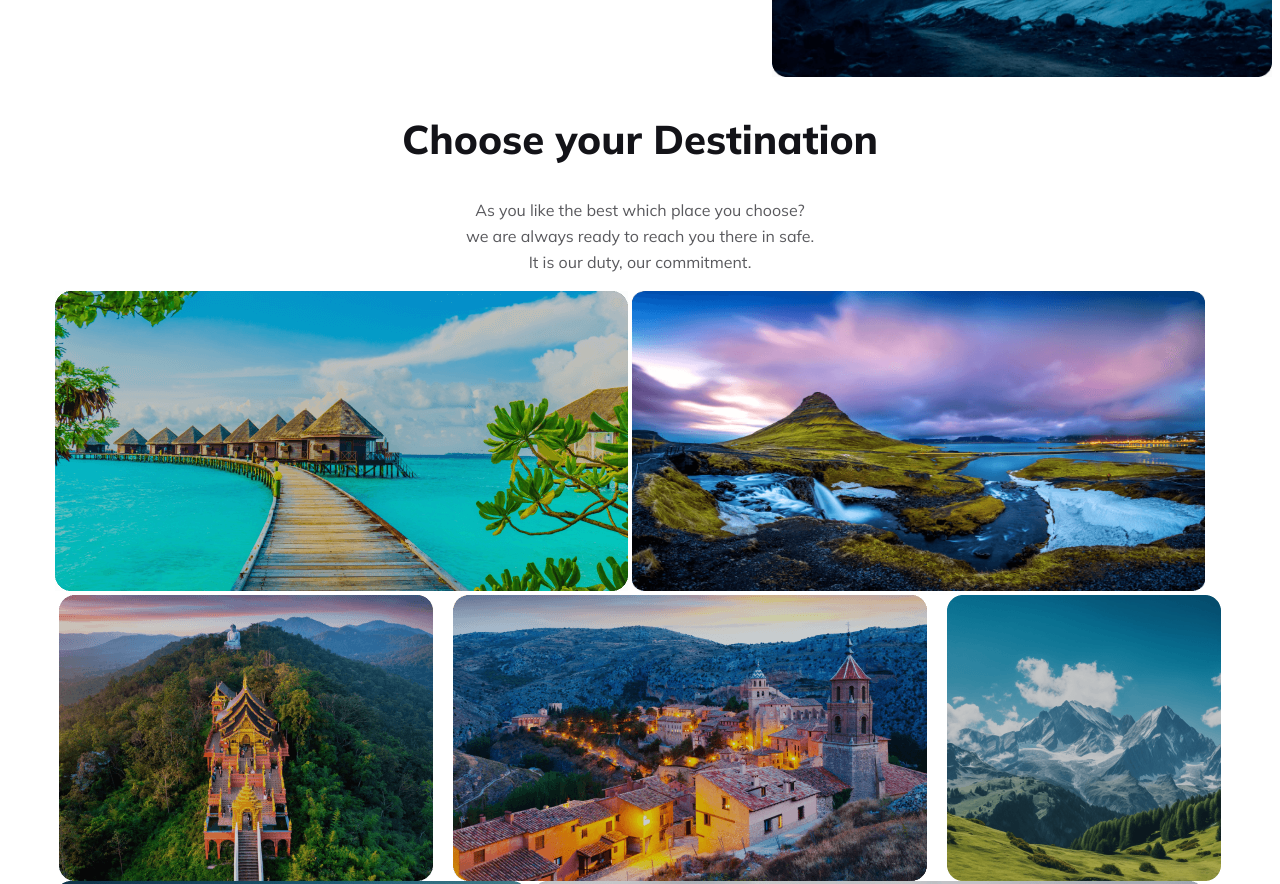
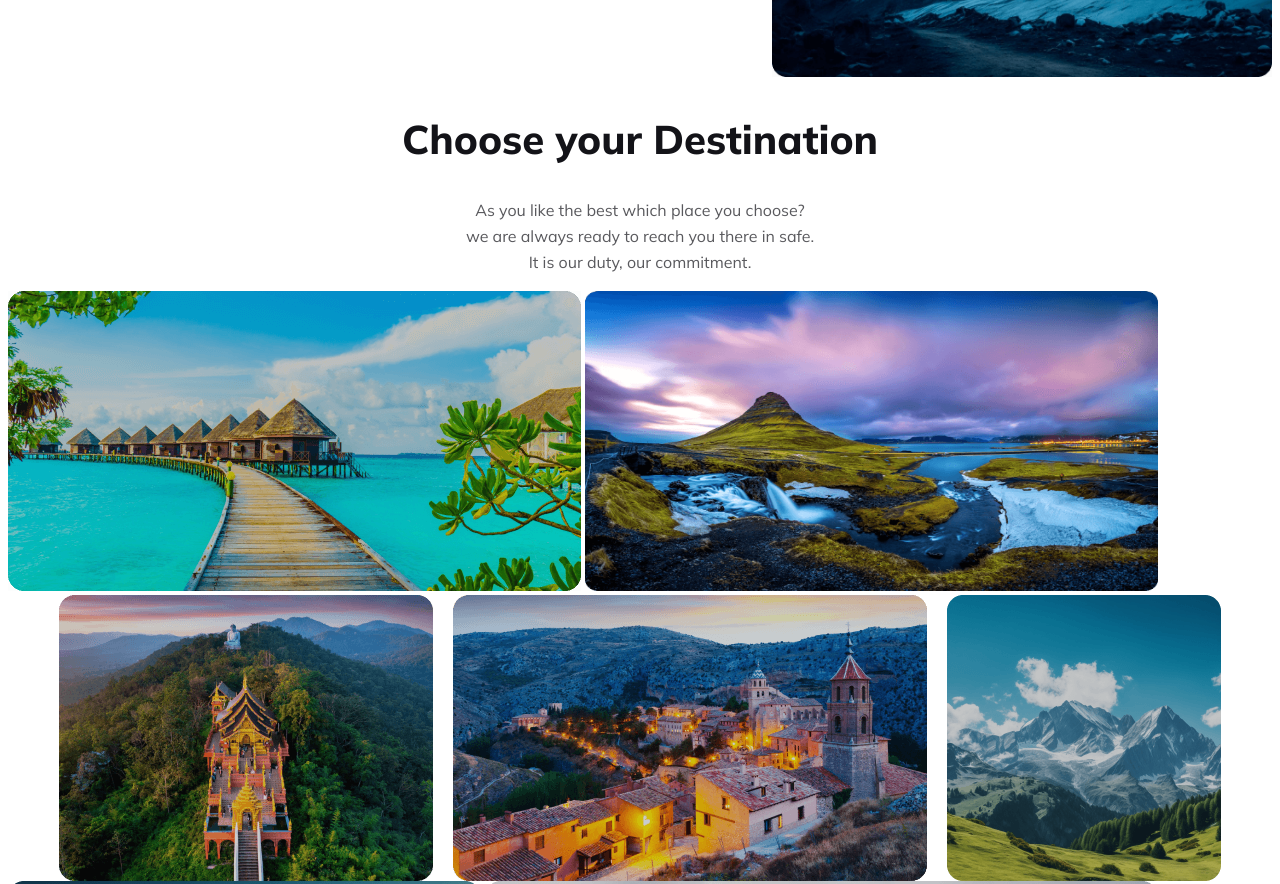
Before and after one commit to shohag0007/shohag-travels-2nd-assignment, a plain HTML site: page index.html in a window 1280 px wide. Shown: the part 1058-1942 px from the top of the page. Drawn offline with Linux system fonts and the light colour scheme.

Commit message:
travels here and there

```diff
--- a/index.html
+++ b/index.html
@@ -78,7 +78,7 @@
 
     </section>
 
-    <section class="destination container">
+    <section class="destination-container">
 
         <div class="destination-content">
             <h2>Choose your Destination</h2>
```
Also changed, not shown: styles/style.css (+10 -2 lines).
